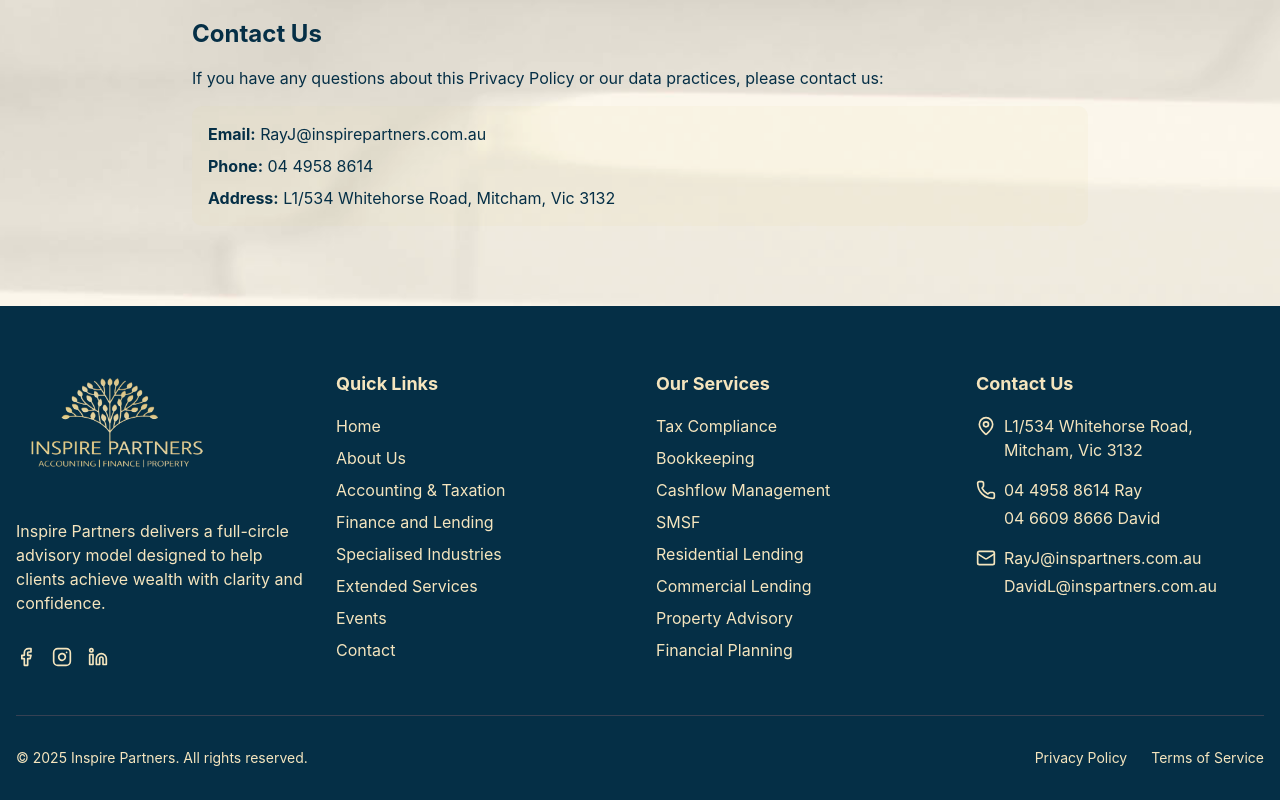
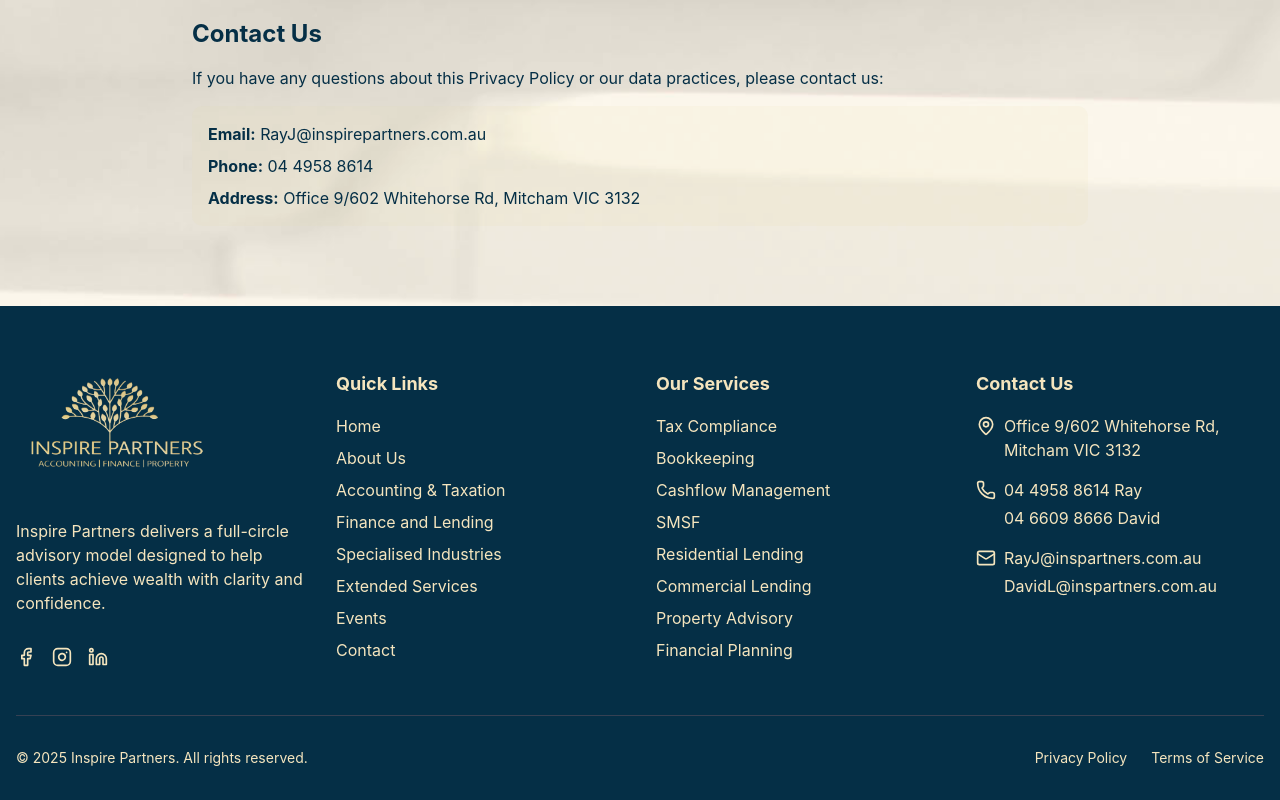
Before and after one commit to Ray-Ins/my-homepage, a Next.js app: page /privacy-policy in a window 1280 px wide. Shown: the part 2003-2803 px from the top of the page. Built offline with nearby package versions, Linux system fonts and the light colour scheme.

Commit message:
fix: modify company address

```diff
--- a/app/(routes)/contact/page.tsx
+++ b/app/(routes)/contact/page.tsx
@@ -88,7 +88,7 @@
                 Office Location
               </h3>
               <p style={{ color: "#052f46" }}>
-                L1/534 Whitehorse Road, Mitcham, Vic 3132
+                Office 9/602 Whitehorse Rd, Mitcham VIC 3132
               </p>
             </div>
           </div>
@@ -166,15 +166,15 @@
           {/* Map */}
           <div className="mt-8 h-[300px] w-full rounded-lg overflow-hidden border border-gray-200">
             <iframe
-              src="https://www.google.com/maps/embed?pb=!1m18!1m12!1m3!1d3151.8351288835384!2d145.18839807677254!3d-37.81384623417249!2m3!1f0!2f0!3f0!3m2!1i1024!2i768!4f13.1!3m3!1m2!1s0x6ad63903cf4a29c3%3A0x9e72702a6a892d31!2s534%20Whitehorse%20Rd%2C%20Mitcham%20VIC%203132%2C%20Australia!5e0!3m2!1sen!2sus!4v1686152283599!5m2!1sen!2sus"
+              src="https://www.google.com/maps?q=Office+9%2F602+Whitehorse+Rd%2C+Mitcham+VIC+3132&hl=en&z=16&output=embed"
               width="100%"
               height="100%"
               style={{ border: 0 }}
               allowFullScreen
               loading="lazy"
               referrerPolicy="no-referrer-when-downgrade"
-              title="Inspire Partners Office Location - L1/534 Whitehorse Road, Mitcham, VIC 3132"
-              aria-label="Interactive map showing Inspire Partners office location at L1/534 Whitehorse Road, Mitcham, VIC 3132"
+              title="Inspire Partners Office Location - Office 9/602 Whitehorse Rd, Mitcham VIC 3132"
+              aria-label="Interactive map showing Inspire Partners office location at Office 9/602 Whitehorse Rd, Mitcham VIC 3132"
             ></iframe>
           </div>
         </div>
--- a/app/(routes)/privacy-policy/page.tsx
+++ b/app/(routes)/privacy-policy/page.tsx
@@ -203,8 +203,7 @@
                 <strong>Phone:</strong> 04 4958 8614
               </p>
               <p>
-                <strong>Address:</strong> L1/534 Whitehorse Road, Mitcham, Vic
-                3132
+                <strong>Address:</strong> Office 9/602 Whitehorse Rd, Mitcham VIC 3132
               </p>
             </div>
           </section>
--- a/app/(routes)/terms-of-service/page.tsx
+++ b/app/(routes)/terms-of-service/page.tsx
@@ -212,8 +212,7 @@
                 <strong>Phone:</strong> 04 4958 8614
               </p>
               <p>
-                <strong>Address:</strong> L1/534 Whitehorse Road, Mitcham, Vic
-                3132
+                <strong>Address:</strong> Office 9/602 Whitehorse Rd, Mitcham VIC 3132
               </p>
             </div>
           </section>
--- a/components/ContactSection.tsx
+++ b/components/ContactSection.tsx
@@ -59,7 +59,7 @@
                   Office Location
                 </h4>
                 <p className="font-medium" style={{ color: "#052f46" }}>
-                  L1/534 Whitehorse Road, Mitcham, Vic 3132
+                  Office 9/602 Whitehorse Rd, Mitcham VIC 3132
                 </p>
               </div>
             </div>
@@ -137,15 +137,15 @@
             {/* Map */}
             <div className="mt-6 h-[250px] w-full rounded-lg overflow-hidden border border-gray-200">
               <iframe
-                src="https://www.google.com/maps/embed?pb=!1m18!1m12!1m3!1d3151.8351288835384!2d145.18839807677254!3d-37.81384623417249!2m3!1f0!2f0!3f0!3m2!1i1024!2i768!4f13.1!3m3!1m2!1s0x6ad63903cf4a29c3%3A0x9e72702a6a892d31!2s534%20Whitehorse%20Rd%2C%20Mitcham%20VIC%203132%2C%20Australia!5e0!3m2!1sen!2sus!4v1686152283599!5m2!1sen!2sus"
+                src="https://www.google.com/maps?q=Office+9%2F602+Whitehorse+Rd%2C+Mitcham+VIC+3132&hl=en&z=16&output=embed"
                 width="100%"
                 height="100%"
                 style={{ border: 0 }}
                 allowFullScreen
                 loading="lazy"
                 referrerPolicy="no-referrer-when-downgrade"
-                title="Inspire Partners Office Location - L1/534 Whitehorse Road, Mitcham, VIC 3132"
-                aria-label="Interactive map showing Inspire Partners office location at L1/534 Whitehorse Road, Mitcham, VIC 3132"
+                title="Inspire Partners Office Location - Office 9/602 Whitehorse Rd, Mitcham VIC 3132"
+                aria-label="Interactive map showing Inspire Partners office location at Office 9/602 Whitehorse Rd, Mitcham VIC 3132"
               ></iframe>
             </div>
           </div>
--- a/components/Layout/Footer.tsx
+++ b/components/Layout/Footer.tsx
@@ -142,7 +142,7 @@
                   style={{ color: "#f5e5be" }}
                 />
                 <span style={{ color: "#f5e5be" }}>
-                  L1/534 Whitehorse Road, Mitcham, Vic 3132
+                  Office 9/602 Whitehorse Rd, Mitcham VIC 3132
                 </span>
               </li>
               <li className="flex items-start">
```
